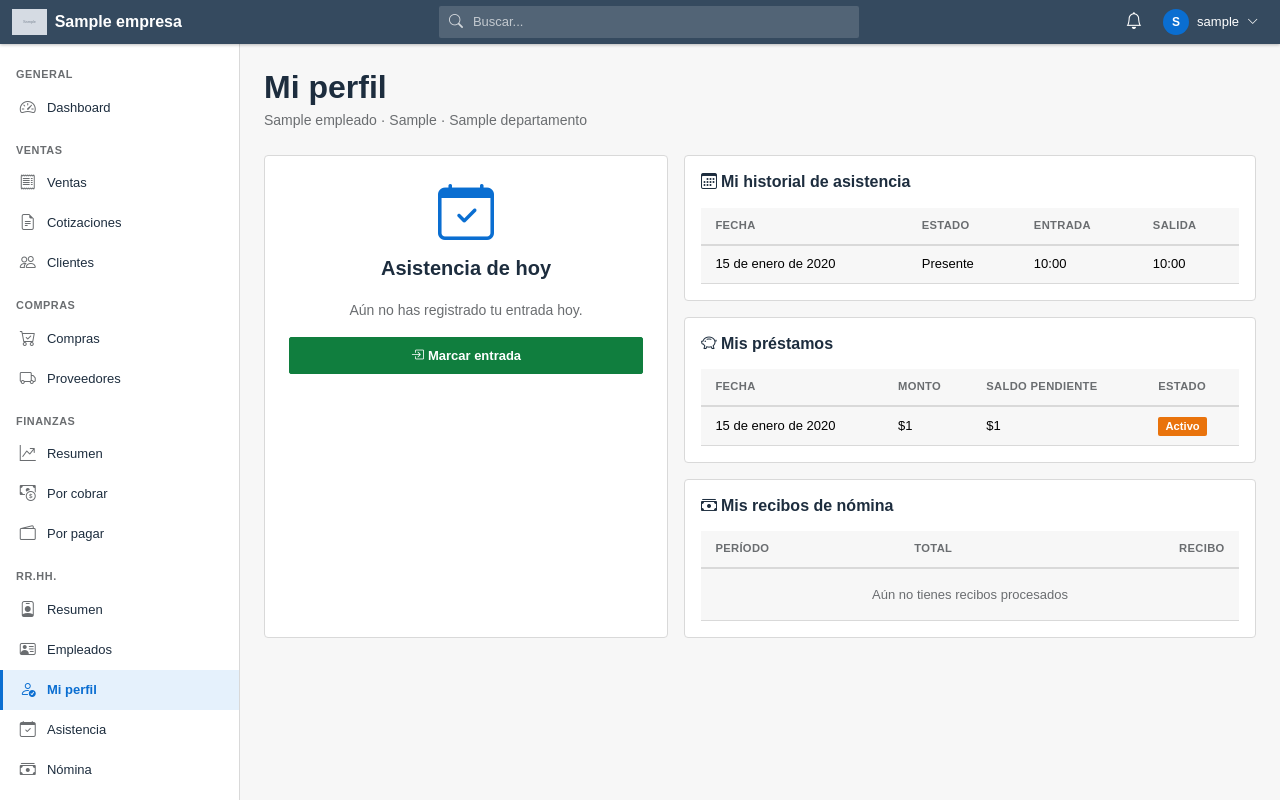
After one commit to juanca9640ia-stack/-git-remote-add-origin-...-git-push-., a Django app: page /rrhh/mi-perfil/ in a window 1280 px wide. The commit adds this page. Run offline with Django 4.2, Linux system fonts and the light colour scheme; a user stored in the database is signed in; tables that the repository leaves empty hold one stand-in row (values such as "Sample post"); grey boxes marked "Sample" are stand-in pictures.

Commit message:
Permisos granulares por apartado y perfil de autoservicio para operarios
El sistema de roles solo permitía dar acceso a un módulo completo
(ej. "RR.HH." daba ver empleados, nómina y préstamos a la vez), lo
cual no servía para dar de alta a un trabajador de campo que solo
necesita registrar su propia entrada/salida.

- El dashboard ahora requiere el permiso puntual core.ver_dashboard;
  los grupos de módulo existentes lo conservan automáticamente.
- RR.HH. se divide en apartados independientes en Administración > Roles:
  Empleados, Asistencia de todos, Nómina, Préstamos y un nuevo
  "Operario" (rrhh.marcar_propia_asistencia + rrhh.ver_propio_perfil).
- Nueva pantalla de autoservicio "Mi perfil" (antes "Mi asistencia"):
  el operario marca su entrada/salida y ve su propio historial de
  asistencia, préstamos y recibos de nómina procesados — nunca los
  de otro empleado. Es el destino automático al iniciar sesión si no
  tiene permiso de ver el dashboard general.
- El menú lateral ahora oculta las secciones sin permiso, en vez de
  solo bloquear el acceso directo por URL.
- El recibo de nómina individual permite verse a uno mismo aunque no
  se tenga el permiso amplio de nómina.

Verificado en navegador con un rol de prueba: un operario con permiso
únicamente para "RR.HH. · Operario" solo ve esa pantalla, no puede
acceder a empleados/nómina/préstamos/asistencia general por URL
directa, y no ve los préstamos de otros empleados.

Co-Authored-By: Claude Sonnet 5 <noreply@anthropic.com>

```diff
--- a/administracion/forms.py
+++ b/administracion/forms.py
@@ -1,7 +1,8 @@
 from django import forms
-from django.contrib.auth.models import Group, User
+from django.contrib.auth.models import Group, Permission, User
 from django.contrib.auth.password_validation import validate_password
 from django.core.exceptions import ValidationError
+from django.db.models import Q
 
 from core.models import Empresa
 
@@ -80,14 +81,44 @@ class UsuarioEditarForm(UsuarioBaseForm):
     pass
 
 
-MODULOS_ROL = [
-    ("ventas", "Ventas"),
-    ("inventario", "Inventario"),
-    ("compras", "Compras"),
-    ("finanzas", "Finanzas"),
-    ("produccion", "Producción"),
-    ("rrhh", "RR.HH."),
+# Cada apartado define qué permisos de Django otorga al marcarlo. "apps" concede TODOS
+# los permisos de esas apps (comportamiento de módulo completo, como antes). "modelos"
+# concede todos los permisos de esos modelos puntuales (más fino que una app completa).
+# "permisos" concede permisos individuales por su codename completo "app_label.codename"
+# (para permisos personalizados que no pertenecen a un modelo de negocio, como ver el
+# dashboard o registrar la propia asistencia).
+APARTADOS_ROL = [
+    ("dashboard", "Dashboard", {"permisos": ["core.ver_dashboard"]}),
+    ("ventas", "Ventas", {"apps": ["ventas"]}),
+    ("compras", "Compras", {"apps": ["compras"]}),
+    ("inventario", "Inventario", {"apps": ["inventario"]}),
+    ("finanzas", "Finanzas", {"apps": ["finanzas"]}),
+    ("produccion", "Producción", {"apps": ["produccion"]}),
+    ("rrhh_operario", "RR.HH. · Operario (su propio perfil y asistencia)", {
+        "permisos": ["rrhh.marcar_propia_asistencia", "rrhh.ver_propio_perfil"],
+    }),
+    ("rrhh_empleados", "RR.HH. · Empleados y departamentos", {"modelos": [("rrhh", "empleado"), ("rrhh", "departamento")]}),
+    ("rrhh_asistencia", "RR.HH. · Asistencia de todos los empleados", {"modelos": [("rrhh", "asistencia")]}),
+    ("rrhh_nomina", "RR.HH. · Nómina", {"modelos": [("rrhh", "nomina"), ("rrhh", "detallenomina")]}),
+    ("rrhh_prestamos", "RR.HH. · Préstamos", {"modelos": [("rrhh", "prestamo"), ("rrhh", "abonoprestamo")]}),
 ]
+
+def permisos_de_apartado(spec):
+    """Devuelve el queryset de Permission que corresponde a la definición de un apartado."""
+    if "apps" in spec:
+        return Permission.objects.filter(content_type__app_label__in=spec["apps"])
+    if "modelos" in spec:
+        query = Q()
+        for app_label, modelo in spec["modelos"]:
+            query |= Q(content_type__app_label=app_label, content_type__model=modelo)
+        return Permission.objects.filter(query)
+    if "permisos" in spec:
+        query = Q()
+        for permiso in spec["permisos"]:
+            app_label, codename = permiso.split(".")
+            query |= Q(content_type__app_label=app_label, codename=codename)
+        return Permission.objects.filter(query)
+    return Permission.objects.none()
 
 
 class RolForm(forms.Form):
@@ -96,9 +127,9 @@ class RolForm(forms.Form):
     def __init__(self, *args, **kwargs):
         super().__init__(*args, **kwargs)
         self.fields["nombre"].widget.attrs.setdefault("class", "form-control")
-        for app_label, etiqueta in MODULOS_ROL:
-            self.fields[app_label] = forms.BooleanField(required=False, label=etiqueta)
-            self.fields[app_label].widget.attrs.setdefault("class", "form-check-input")
+        for clave, etiqueta, _spec in APARTADOS_ROL:
+            self.fields[clave] = forms.BooleanField(required=False, label=etiqueta)
+            self.fields[clave].widget.attrs.setdefault("class", "form-check-input")
 
     def clean_nombre(self):
         nombre = self.cleaned_data["nombre"].strip()
--- a/administracion/templates/administracion/rol_form.html
+++ b/administracion/templates/administracion/rol_form.html
@@ -10,7 +10,8 @@
             {{ form.nombre }}
             {% if form.nombre.errors %}<div class="text-danger small">{{ form.nombre.errors|join:" " }}</div>{% endif %}
         </div>
-        <label class="form-label">Acceso a módulos</label>
+        <label class="form-label">Permisos por apartado</label>
+        <p class="text-muted small">Marca solo lo que este rol debe poder ver y hacer. Por ejemplo, un rol para un trabajador de campo puede tener únicamente "RR.HH. · Registrar mi propia asistencia".</p>
         {% for field in form %}
             {% if field.name != "nombre" %}
                 <div class="form-check mb-1">
--- a/core/models.py
+++ b/core/models.py
@@ -33,6 +33,9 @@ class Empresa(models.Model):
     class Meta:
         verbose_name = "Datos de la empresa"
         verbose_name_plural = "Datos de la empresa"
+        permissions = [
+            ("ver_dashboard", "Puede ver el dashboard general"),
+        ]
 
     def __str__(self):
         return self.nombre
--- a/rrhh/models.py
+++ b/rrhh/models.py
@@ -79,6 +79,10 @@ class Empleado(models.Model):
 
     class Meta:
         ordering = ["nombre_completo"]
+        permissions = [
+            ("marcar_propia_asistencia", "Puede registrar su propia entrada/salida"),
+            ("ver_propio_perfil", "Puede ver su propio perfil, asistencia, préstamos y recibos de nómina"),
+        ]
 
     def __str__(self):
         return self.nombre_completo
--- /dev/null
+++ b/rrhh/templates/rrhh/mi_perfil.html
@@ -0,0 +1,137 @@
+{% extends "base.html" %}
+{% load money %}
+{% block title %}Mi perfil{% endblock %}
+{% block content %}
+{% if not empleado %}
+<div class="d-flex justify-content-center">
+    <div class="card card-kpi p-4 text-center" style="max-width:420px; width:100%;">
+        <i class="bi bi-person-x display-4 text-muted mb-2"></i>
+        <p class="text-muted mb-0">Tu usuario no está vinculado a un empleado. Contacta a un administrador.</p>
+    </div>
+</div>
+{% else %}
+<h2 class="mb-1">Mi perfil</h2>
+<p class="text-muted mb-4">{{ empleado.nombre_completo }} · {{ empleado.cargo }}{% if empleado.departamento %} · {{ empleado.departamento }}{% endif %}</p>
+
+<div class="row g-3">
+    {% if puede_marcar %}
+    <div class="col-12 col-lg-5">
+        <div class="card card-kpi p-4 text-center h-100">
+            <i class="bi bi-calendar-check display-4 text-primary mb-2"></i>
+            <h5 class="mb-1">Asistencia de hoy</h5>
+            <p class="text-muted small mb-3">{{ "now"|date:"l, d/m/Y" }}</p>
+
+            {% if asistencia %}
+                <div class="row mb-3">
+                    <div class="col-6">
+                        <div class="small text-muted">Entrada</div>
+                        <div class="fs-4">{{ asistencia.hora_entrada|default:"—" }}</div>
+                    </div>
+                    <div class="col-6">
+                        <div class="small text-muted">Salida</div>
+                        <div class="fs-4">{{ asistencia.hora_salida|default:"—" }}</div>
+                    </div>
+                </div>
+            {% else %}
+                <p class="text-muted mb-3">Aún no has registrado tu entrada hoy.</p>
+            {% endif %}
+
+            <div class="d-grid gap-2">
+                {% if not asistencia %}
+                    <form method="post" action="{% url 'rrhh:mi_perfil_marcar_entrada' %}">
+                        {% csrf_token %}
+                        <button type="submit" class="btn btn-success btn-lg w-100">
+                            <i class="bi bi-box-arrow-in-right me-1"></i>Marcar entrada
+                        </button>
+                    </form>
+                {% elif not asistencia.hora_salida %}
+                    <form method="post" action="{% url 'rrhh:mi_perfil_marcar_salida' %}">
+                        {% csrf_token %}
+                        <button type="submit" class="btn btn-secondary btn-lg w-100">
+                            <i class="bi bi-box-arrow-right me-1"></i>Marcar salida
+                        </button>
+                    </form>
+                {% else %}
+                    <div class="alert alert-success mb-0">Jornada completada por hoy.</div>
+                {% endif %}
+            </div>
+        </div>
+    </div>
+    {% endif %}
+
+    {% if puede_ver_perfil %}
+    <div class="col-12 {% if puede_marcar %}col-lg-7{% endif %}">
+        <div class="card card-kpi p-3 mb-3">
+            <h6 class="mb-3"><i class="bi bi-calendar3 me-1"></i>Mi historial de asistencia</h6>
+            <div class="table-responsive">
+                <table class="table table-sm mb-0 align-middle">
+                    <thead><tr><th>Fecha</th><th>Estado</th><th>Entrada</th><th>Salida</th></tr></thead>
+                    <tbody>
+                    {% for a in asistencias %}
+                        <tr>
+                            <td>{{ a.fecha }}</td>
+                            <td>{{ a.get_estado_display }}</td>
+                            <td>{{ a.hora_entrada|default:"—" }}</td>
+                            <td>{{ a.hora_salida|default:"—" }}</td>
+                        </tr>
+                    {% empty %}
+                        <tr><td colspan="4" class="text-center text-muted py-3">Sin registros todavía</td></tr>
+                    {% endfor %}
+                    </tbody>
+                </table>
+            </div>
+        </div>
+
+        <div class="card card-kpi p-3 mb-3">
+            <h6 class="mb-3"><i class="bi bi-piggy-bank me-1"></i>Mis préstamos</h6>
+            <div class="table-responsive">
+                <table class="table table-sm mb-0 align-middle">
+                    <thead><tr><th>Fecha</th><th>Monto</th><th>Saldo pendiente</th><th>Estado</th></tr></thead>
+                    <tbody>
+                    {% for p in prestamos %}
+                        <tr>
+                            <td>{{ p.fecha_otorgado }}</td>
+                            <td>{{ p.monto|cop }}</td>
+                            <td>{{ p.saldo_pendiente|cop }}</td>
+                            <td>
+                                {% if p.estado == "pagado" %}
+                                    <span class="badge bg-success">Pagado</span>
+                                {% else %}
+                                    <span class="badge bg-warning text-dark">Activo</span>
+                                {% endif %}
+                            </td>
+                        </tr>
+                    {% empty %}
+                        <tr><td colspan="4" class="text-center text-muted py-3">No tienes préstamos registrados</td></tr>
+                    {% endfor %}
+                    </tbody>
+                </table>
+            </div>
+        </div>
+
+        <div class="card card-kpi p-3">
+            <h6 class="mb-3"><i class="bi bi-cash-stack me-1"></i>Mis recibos de nómina</h6>
+            <div class="table-responsive">
+                <table class="table table-sm mb-0 align-middle">
+                    <thead><tr><th>Período</th><th>Total</th><th class="text-end">Recibo</th></tr></thead>
+                    <tbody>
+                    {% for r in recibos %}
+                        <tr>
+                            <td>{{ r.nomina.periodo }}</td>
+                            <td>{{ r.total|cop }}</td>
+                            <td class="text-end">
+                                <a href="{% url 'rrhh:detalle_nomina_recibo' r.pk %}" class="btn btn-sm btn-outline-primary">Ver</a>
+                            </td>
+                        </tr>
+                    {% empty %}
+                        <tr><td colspan="3" class="text-center text-muted py-3">Aún no tienes recibos procesados</td></tr>
+                    {% endfor %}
+                    </tbody>
+                </table>
+            </div>
+        </div>
+    </div>
+    {% endif %}
+</div>
+{% endif %}
+{% endblock %}
--- a/rrhh/urls.py
+++ b/rrhh/urls.py
@@ -6,6 +6,9 @@ app_name = "rrhh"
 
 urlpatterns = [
     path("", views.resumen, name="resumen"),
+    path("mi-perfil/", views.mi_perfil, name="mi_perfil"),
+    path("mi-perfil/entrada/", views.mi_perfil_marcar_entrada, name="mi_perfil_marcar_entrada"),
+    path("mi-perfil/salida/", views.mi_perfil_marcar_salida, name="mi_perfil_marcar_salida"),
     path("departamentos/", views.departamento_lista, name="departamento_lista"),
     path("empleados/", views.empleado_lista, name="empleado_lista"),
     path("empleados/nuevo/", views.empleado_form, name="empleado_crear"),
--- a/rrhh/views.py
+++ b/rrhh/views.py
@@ -6,6 +6,7 @@ from django.db.models import Q
 from django.shortcuts import get_object_or_404, redirect, render
 from django.utils import timezone
 
+from core.decorators import permiso_requerido, permiso_requerido_alguno
 from core.models import Empresa
 
 from .forms import (
@@ -15,6 +16,77 @@ from .models import Asistencia, Departamento, DetalleNomina, Empleado, Nomina, P
 
 
 @login_required
+@permiso_requerido_alguno("rrhh.marcar_propia_asistencia", "rrhh.ver_propio_perfil")
+def mi_perfil(request):
+    empleado = getattr(request.user, "empleado", None)
+    if empleado is None:
+        messages.error(request, "Tu usuario no está vinculado a un empleado. Contacta a un administrador.")
+        return render(request, "rrhh/mi_perfil.html", {"empleado": None})
+
+    puede_marcar = request.user.has_perm("rrhh.marcar_propia_asistencia")
+    puede_ver_perfil = request.user.has_perm("rrhh.ver_propio_perfil")
+
+    context = {"empleado": empleado, "puede_marcar": puede_marcar, "puede_ver_perfil": puede_ver_perfil}
+
+    if puede_marcar:
+        hoy = timezone.localdate()
+        context["asistencia"] = Asistencia.objects.filter(empleado=empleado, fecha=hoy).first()
+
+    if puede_ver_perfil:
+        context["asistencias"] = empleado.asistencias.all()[:15]
+        context["prestamos"] = empleado.prestamos.all()
+        context["recibos"] = (
+            empleado.detalles_nomina.filter(nomina__estado=Nomina.PROCESADA)
+            .select_related("nomina").order_by("-nomina__periodo")
+        )
+
+    return render(request, "rrhh/mi_perfil.html", context)
+
+
+@login_required
+@permiso_requerido("rrhh.marcar_propia_asistencia")
+def mi_perfil_marcar_entrada(request):
+    empleado = getattr(request.user, "empleado", None)
+    if empleado is None:
+        messages.error(request, "Tu usuario no está vinculado a un empleado. Contacta a un administrador.")
+        return redirect("rrhh:mi_perfil")
+
+    if request.method == "POST":
+        hoy = timezone.localdate()
+        asistencia, creada = Asistencia.objects.get_or_create(
+            empleado=empleado, fecha=hoy,
+            defaults={"hora_entrada": timezone.localtime().time(), "estado": Asistencia.PRESENTE},
+        )
+        if not creada:
+            messages.error(request, "Ya tienes una entrada registrada hoy.")
+        else:
+            messages.success(request, "Entrada registrada correctamente.")
+    return redirect("rrhh:mi_perfil")
+
+
+@login_required
+@permiso_requerido("rrhh.marcar_propia_asistencia")
+def mi_perfil_marcar_salida(request):
+    empleado = getattr(request.user, "empleado", None)
+    if empleado is None:
+        messages.error(request, "Tu usuario no está vinculado a un empleado. Contacta a un administrador.")
+        return redirect("rrhh:mi_perfil")
+
+    if request.method == "POST":
+        hoy = timezone.localdate()
+        try:
+            asistencia = Asistencia.objects.get(empleado=empleado, fecha=hoy)
+            asistencia.marcar_salida()
+            messages.success(request, "Salida registrada correctamente.")
+        except Asistencia.DoesNotExist:
+            messages.error(request, "No tienes una entrada registrada hoy.")
+        except ValidationError as exc:
+            messages.error(request, "; ".join(exc.messages))
+    return redirect("rrhh:mi_perfil")
+
+
+@login_required
+@permiso_requerido("rrhh.view_empleado")
 def resumen(request):
     empleados_activos = Empleado.objects.filter(activo=True)
     hoy = timezone.localdate()
@@ -36,6 +108,7 @@ def resumen(request):
 
 
 @login_required
+@permiso_requerido("rrhh.view_departamento")
 def departamento_lista(request):
     departamentos = Departamento.objects.all()
     if request.method == "POST":
@@ -50,6 +123,7 @@ def departamento_lista(request):
 
 
 @login_required
+@permiso_requerido("rrhh.view_empleado")
 def empleado_lista(request):
     query = request.GET.get("q", "")
     empleados = Empleado.objects.select_related("departamento").all()
@@ -59,6 +133,7 @@ def empleado_lista(request):
 
 
 @login_required
+@permiso_requerido("rrhh.view_empleado")
 def empleado_form(request, pk=None):
     empleado = get_object_or_404(Empleado, pk=pk) if pk else None
     if request.method == "POST":
@@ -73,6 +148,7 @@ def empleado_form(request, pk=None):
 
 
 @login_required
+@permiso_requerido("rrhh.view_empleado")
 def empleado_detalle(request, pk):
     empleado = get_object_or_404(Empleado.objects.select_related("departamento"), pk=pk)
     asistencias = empleado.asistencias.all()[:30]
@@ -84,6 +160,7 @@ def empleado_detalle(request, pk):
 
 
 @login_required
+@permiso_requerido("rrhh.view_asistencia")
 def asistencia_lista(request):
     fecha = request.GET.get("fecha") or timezone.localdate().isoformat()
     empleados = Empleado.objects.filter(activo=True).select_related("departamento")
@@ -95,6 +172,7 @@ def asistencia_lista(request):
 
 
 @login_required
+@permiso_requerido("rrhh.view_asistencia")
 def asistencia_marcar_entrada(request, empleado_id):
     empleado = get_object_or_404(Empleado, pk=empleado_id)
     if request.method == "POST":
@@ -111,6 +189,7 @@ def asistencia_marcar_entrada(request, empleado_id):
 
 
 @login_required
+@permiso_requerido("rrhh.view_asistencia")
 def asistencia_marcar_salida(request, empleado_id):
     empleado = get_object_or_404(Empleado, pk=empleado_id)
     if request.method == "POST":
@@ -127,6 +206,7 @@ def asistencia_marcar_salida(request, empleado_id):
 
 
 @login_required
+@permiso_requerido("rrhh.view_asistencia")
 def asistencia_registrar(request, empleado_id):
     empleado = get_object_or_404(Empleado, pk=empleado_id)
     fecha = request.GET.get("fecha") or timezone.localdate().isoformat()
@@ -147,12 +227,14 @@ def asistencia_registrar(request, empleado_id):
 
 
 @login_required
+@permiso_requerido("rrhh.view_nomina")
 def nomina_lista(request):
     nominas = Nomina.objects.all()
     return render(request, "rrhh/nomina_lista.html", {"nominas": nominas})
 
 
 @login_required
+@permiso_requerido("rrhh.view_nomina")
 @transaction.atomic
 def nomina_crear(request):
     if request.method == "POST":
@@ -168,6 +250,7 @@ def nomina_crear(request):
 
 
 @login_required
+@permiso_requerido("rrhh.view_nomina")
 @transaction.atomic
 def nomina_detalle(request, pk):
     nomina = get_object_or_404(Nomina, pk=pk)
@@ -186,6 +269,7 @@ def nomina_detalle(request, pk):
 
 
 @login_required
+@permiso_requerido("rrhh.view_nomina")
 def nomina_procesar(request, pk):
     nomina = get_object_or_404(Nomina, pk=pk)
     if request.method == "POST":
@@ -202,17 +286,24 @@ def detalle_nomina_recibo(request, pk):
     detalle = get_object_or_404(
         DetalleNomina.objects.select_related("empleado", "empleado__departamento", "nomina"), pk=pk
     )
+    es_propio = detalle.empleado.usuario_id == request.user.id
+    if not (es_propio or request.user.has_perm("rrhh.view_nomina")):
+        messages.error(request, "No tienes permiso para acceder a esta sección. Contacta a un administrador.")
+        return redirect("dashboard")
+
     empresa = Empresa.get_solo()
     return render(request, "rrhh/recibo_nomina.html", {"detalle": detalle, "empresa": empresa})
 
 
 @login_required
+@permiso_requerido("rrhh.view_prestamo")
 def prestamo_lista(request):
     prestamos = Prestamo.objects.select_related("empleado").all()
     return render(request, "rrhh/prestamo_lista.html", {"prestamos": prestamos})
 
 
 @login_required
+@permiso_requerido("rrhh.view_prestamo")
 def prestamo_crear(request):
     if request.method == "POST":
         form = PrestamoForm(request.POST)
@@ -228,6 +319,7 @@ def prestamo_crear(request):
 
 
 @login_required
+@permiso_requerido("rrhh.view_prestamo")
 def prestamo_detalle(request, pk):
     prestamo = get_object_or_404(Prestamo.objects.select_related("empleado"), pk=pk)
     abonos = prestamo.abonos.select_related("nomina")
--- a/templates/base.html
+++ b/templates/base.html
@@ -62,11 +62,14 @@
 </header>
 <div class="sap-layout">
     <nav class="sap-sidenav" id="sapSidenav">
+        {% if perms.core.ver_dashboard %}
         <div class="sap-nav-section">General</div>
         <a href="{% url 'dashboard' %}" class="sap-nav-link {% if request.resolver_match.url_name == 'dashboard' %}active{% endif %}">
             <i class="bi bi-speedometer2"></i>Dashboard
         </a>
+        {% endif %}
 
+        {% if perms.ventas %}
         <div class="sap-nav-section">Ventas</div>
         <a href="{% url 'ventas:venta_lista' %}" class="sap-nav-link {% if 'ventas/ventas' in request.path %}active{% endif %}">
             <i class="bi bi-receipt"></i>Ventas
@@ -77,7 +80,9 @@
         <a href="{% url 'ventas:cliente_lista' %}" class="sap-nav-link {% if 'clientes' in request.path %}active{% endif %}">
             <i class="bi bi-people"></i>Clientes
         </a>
+        {% endif %}
 
+        {% if perms.compras %}
         <div class="sap-nav-section">Compras</div>
         <a href="{% url 'compras:compra_lista' %}" class="sap-nav-link {% if 'compras/compras' in request.path %}active{% endif %}">
             <i class="bi bi-cart-check"></i>Compras
@@ -85,7 +90,9 @@
         <a href="{% url 'compras:proveedor_lista' %}" class="sap-nav-link {% if 'proveedores' in request.path %}active{% endif %}">
             <i class="bi bi-truck"></i>Proveedores
         </a>
+        {% endif %}
 
+        {% if perms.finanzas %}
         <div class="sap-nav-section">Finanzas</div>
         <a href="{% url 'finanzas:resumen' %}" class="sap-nav-link {% if request.resolver_match.url_name == 'resumen' and request.resolver_match.namespace == 'finanzas' %}active{% endif %}">
             <i class="bi bi-graph-up-arrow"></i>Resumen
@@ -96,27 +103,46 @@
         <a href="{% url 'finanzas:cxp_lista' %}" class="sap-nav-link {% if 'cuentas-por-pagar' in request.path %}active{% endif %}">
             <i class="bi bi-wallet2"></i>Por pagar
         </a>
+        {% endif %}
 
+        {% if perms.rrhh.view_empleado or perms.rrhh.view_asistencia or perms.rrhh.view_nomina or perms.rrhh.view_prestamo or perms.rrhh.marcar_propia_asistencia or perms.rrhh.ver_propio_perfil %}
         <div class="sap-nav-section">RR.HH.</div>
+        {% if perms.rrhh.view_empleado %}
         <a href="{% url 'rrhh:resumen' %}" class="sap-nav-link {% if request.resolver_match.url_name == 'resumen' and request.resolver_match.namespace == 'rrhh' %}active{% endif %}">
             <i class="bi bi-person-badge"></i>Resumen
         </a>
         <a href="{% url 'rrhh:empleado_lista' %}" class="sap-nav-link {% if 'rrhh/empleados' in request.path %}active{% endif %}">
             <i class="bi bi-person-vcard"></i>Empleados
         </a>
-        <a href="{% url 'rrhh:asistencia_lista' %}" class="sap-nav-link {% if 'asistencia' in request.path %}active{% endif %}">
+        {% endif %}
+        {% if perms.rrhh.marcar_propia_asistencia or perms.rrhh.ver_propio_perfil %}
+        <a href="{% url 'rrhh:mi_perfil' %}" class="sap-nav-link {% if 'mi-perfil' in request.path %}active{% endif %}">
+            <i class="bi bi-person-check"></i>Mi perfil
+        </a>
+        {% endif %}
+        {% if perms.rrhh.view_asistencia %}
+        <a href="{% url 'rrhh:asistencia_lista' %}" class="sap-nav-link {% if 'rrhh/asistencia' in request.path %}active{% endif %}">
             <i class="bi bi-calendar-check"></i>Asistencia
         </a>
+        {% endif %}
+        {% if perms.rrhh.view_nomina %}
         <a href="{% url 'rrhh:nomina_lista' %}" class="sap-nav-link {% if 'rrhh/nomina' in request.path %}active{% endif %}">
             <i class="bi bi-cash-stack"></i>Nómina
         </a>
+        {% endif %}
+        {% if perms.rrhh.view_prestamo %}
         <a href="{% url 'rrhh:prestamo_lista' %}" class="sap-nav-link {% if 'prestamos' in request.path %}active{% endif %}">
             <i class="bi bi-piggy-bank"></i>Préstamos
         </a>
+        {% endif %}
+        {% if perms.rrhh.view_departamento %}
         <a href="{% url 'rrhh:departamento_lista' %}" class="sap-nav-link {% if 'departamentos' in request.path %}active{% endif %}">
             <i class="bi bi-building"></i>Departamentos
         </a>
+        {% endif %}
+        {% endif %}
 
+        {% if perms.produccion %}
         <div class="sap-nav-section">Producción</div>
         <a href="{% url 'produccion:orden_lista' %}" class="sap-nav-link {% if 'produccion/ordenes' in request.path %}active{% endif %}">
             <i class="bi bi-gear-wide-connected"></i>Órdenes
@@ -124,7 +150,9 @@
         <a href="{% url 'produccion:bom_lista' %}" class="sap-nav-link {% if 'recetas' in request.path %}active{% endif %}">
             <i class="bi bi-clipboard-data"></i>Recetas (BOM)
         </a>
+        {% endif %}
 
+        {% if perms.inventario %}
         <div class="sap-nav-section">Inventario</div>
         <a href="{% url 'inventario:producto_lista' %}" class="sap-nav-link {% if 'productos' in request.path %}active{% endif %}">
             <i class="bi bi-box-seam"></i>Productos
@@ -138,6 +166,7 @@
         <a href="{% url 'inventario:movimiento_lista' %}" class="sap-nav-link {% if 'movimientos' in request.path %}active{% endif %}">
             <i class="bi bi-arrow-left-right"></i>Movimientos
         </a>
+        {% endif %}
 
         {% if user.is_staff %}
         <div class="sap-nav-section">Administración</div>
```
Also changed, not shown: administracion/tests.py (+20 -0 lines), administracion/views.py (+16 -12 lines), core/decorators.py (added, +46 -0 lines), core/management/commands/crear_grupos_permisos.py (+8 -0 lines), core/templates/core/sin_acceso.html (added, +9 -0 lines), core/tests.py (+17 -1 lines), core/views.py (+6 -1 lines), rrhh/tests.py (+74 -0 lines), core/migrations/0003_alter_empresa_options.py (added), rrhh/migrations/0006_alter_empleado_options.py (added), rrhh/migrations/0007_alter_empleado_options.py (added).
